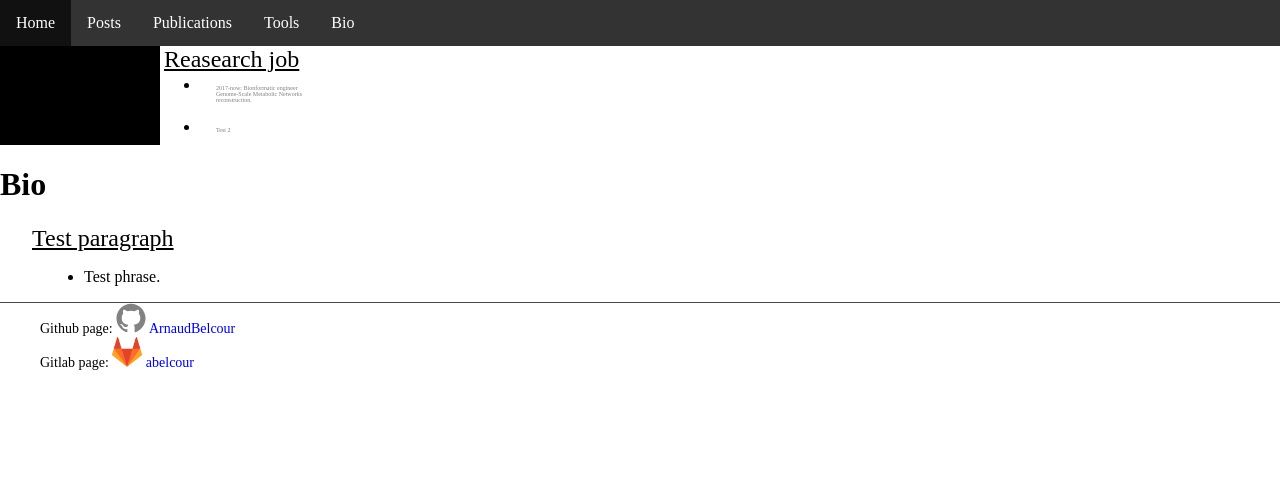
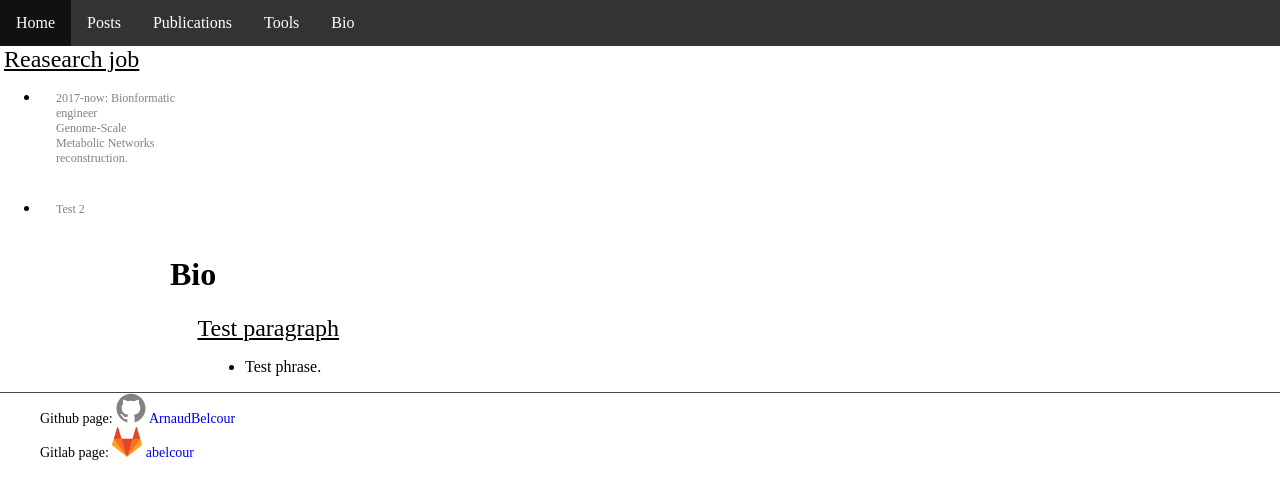
Before and after one commit to ArnaudBelcour/blog, a Jekyll site: the page built from pages/bios/bio.html, in a window 1280 px wide. Shown: the top 499 px of the page. Built offline with Jekyll 4.4.1, drawn with Linux system fonts in a browser that asks for light colours.

Commit message:
Move text at the right of the sidebar.

```diff
--- a/_layouts/biopages.html
+++ b/_layouts/biopages.html
@@ -12,7 +12,7 @@
       <div class="leftnavbar">
         {% include bio_nav_bar.html %}
       </div>
-      <div class="wrapper">
+      <div class="mainbio">
         <h1>{{page.title}}</h1>
         {{ content }}
       </div>
--- a/assets/css/style.css
+++ b/assets/css/style.css
@@ -24,15 +24,19 @@ div.Home p {
 div.leftnavbar {
   height: 100%;
   width: 160px;
-  border-left: 160px solid rgb(0, 0, 0);
 }
 
 div.leftnavbar a {
   padding: 6px 8px 6px 16px;
   text-decoration: none;
-  font-size: 6px;
+  font-size: 12px;
   color: #818181;
   display: block;
+}
+
+div.mainbio {
+  margin-left: 160px;
+  padding: 0px 10px;
 }
 
 img.homefront_pic {
```
